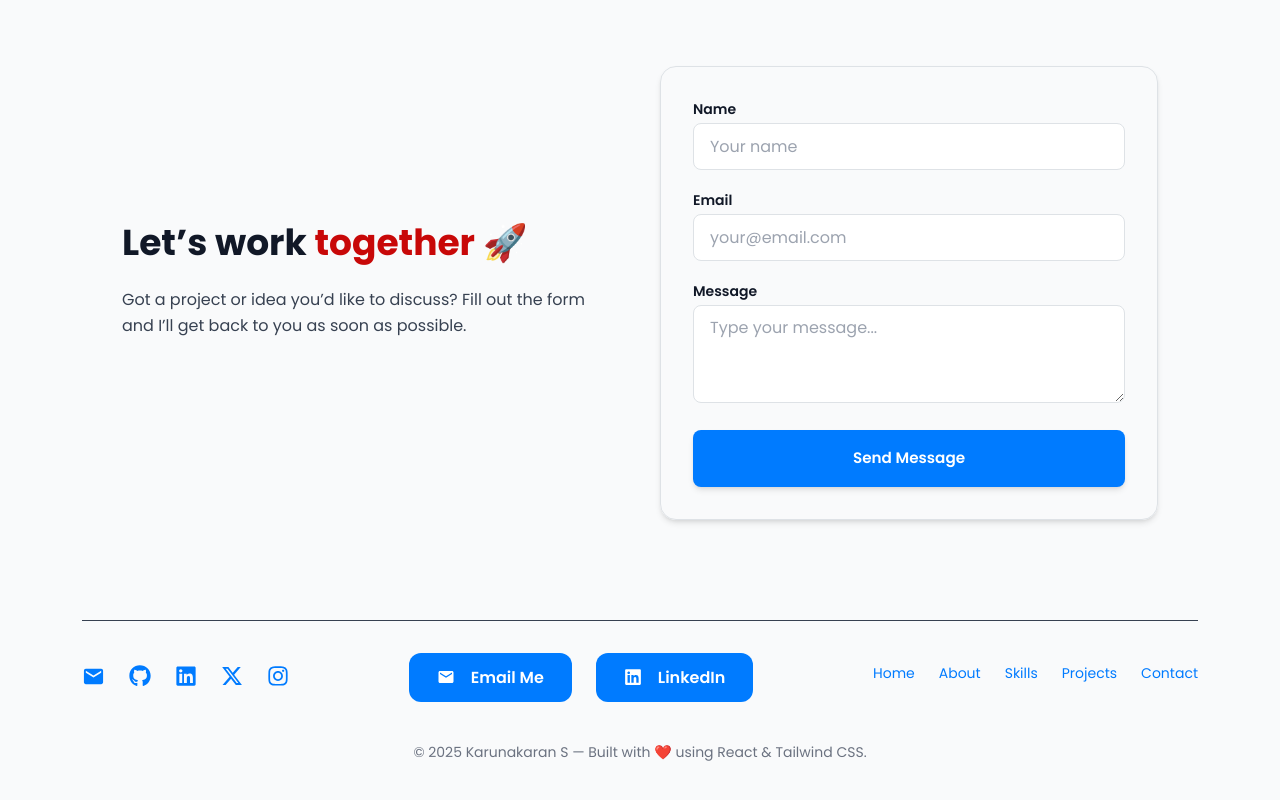
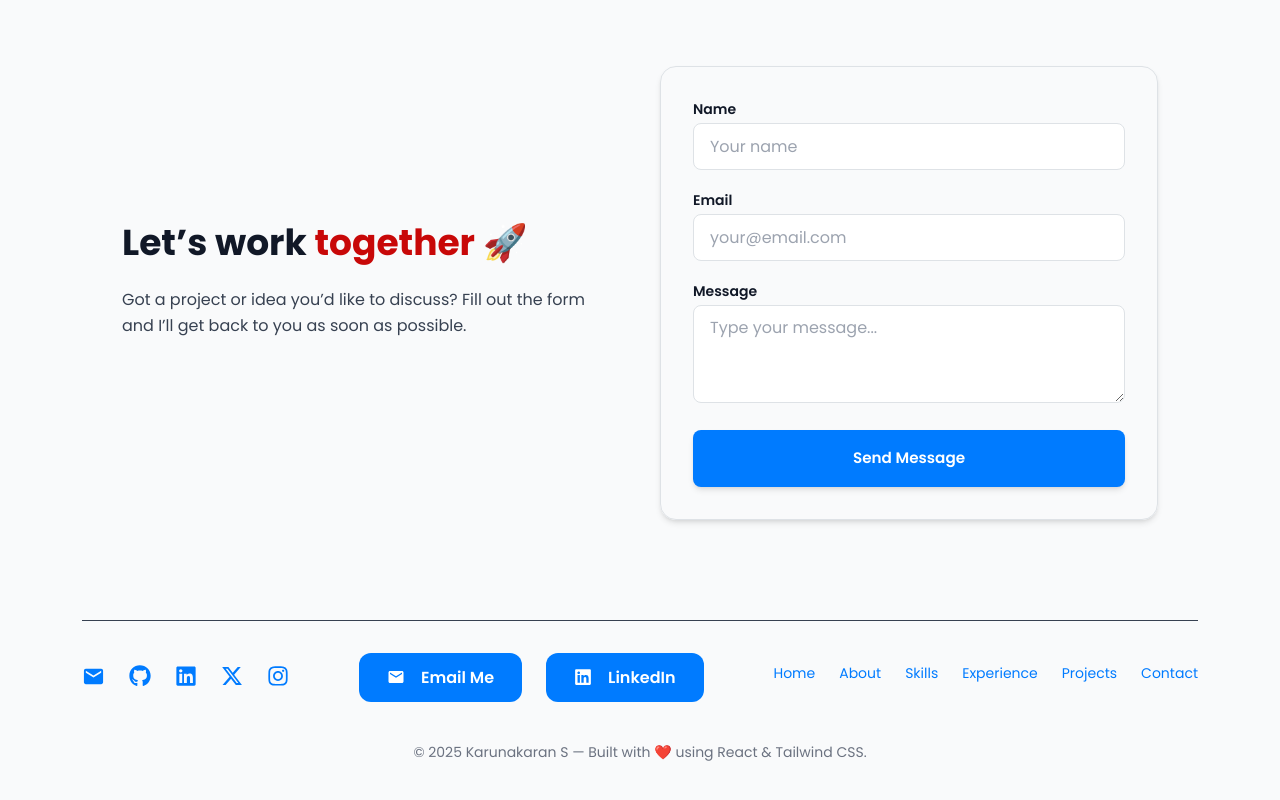
Before and after one commit to Karunakaran2/Karunakaran-Portfolio, a React (Vite) app: page / in a window 1280 px wide. Shown: the part 5936-6736 px from the top of the page. Built offline with nearby package versions, Linux system fonts and the light colour scheme.

Commit message:
URL Updation

```diff
--- a/src/components/Footer.jsx
+++ b/src/components/Footer.jsx
@@ -88,7 +88,8 @@ export default function Footer() {
         </div>
         {/* Footer Navigation */}
         <ul className="flex gap-6 text-sm flex-wrap justify-center m-0 p-0">
-          {["Home", "About", "Skills", "Projects", "Contact"].map((item) => (
+          {["Home", "About", "Skills", "Experience", "Projects", "Contact"].map(
+            (item) => (
               <li key={item}>
                 <a
                   href={`#${item.toLowerCase()}`}
@@ -97,7 +98,8 @@ export default function Footer() {
                   {item}
                 </a>
               </li>
-          ))}
+            )
+          )}
         </ul>
       </div>
 
```
Lines whose indentation alone changed are shown as unchanged.
